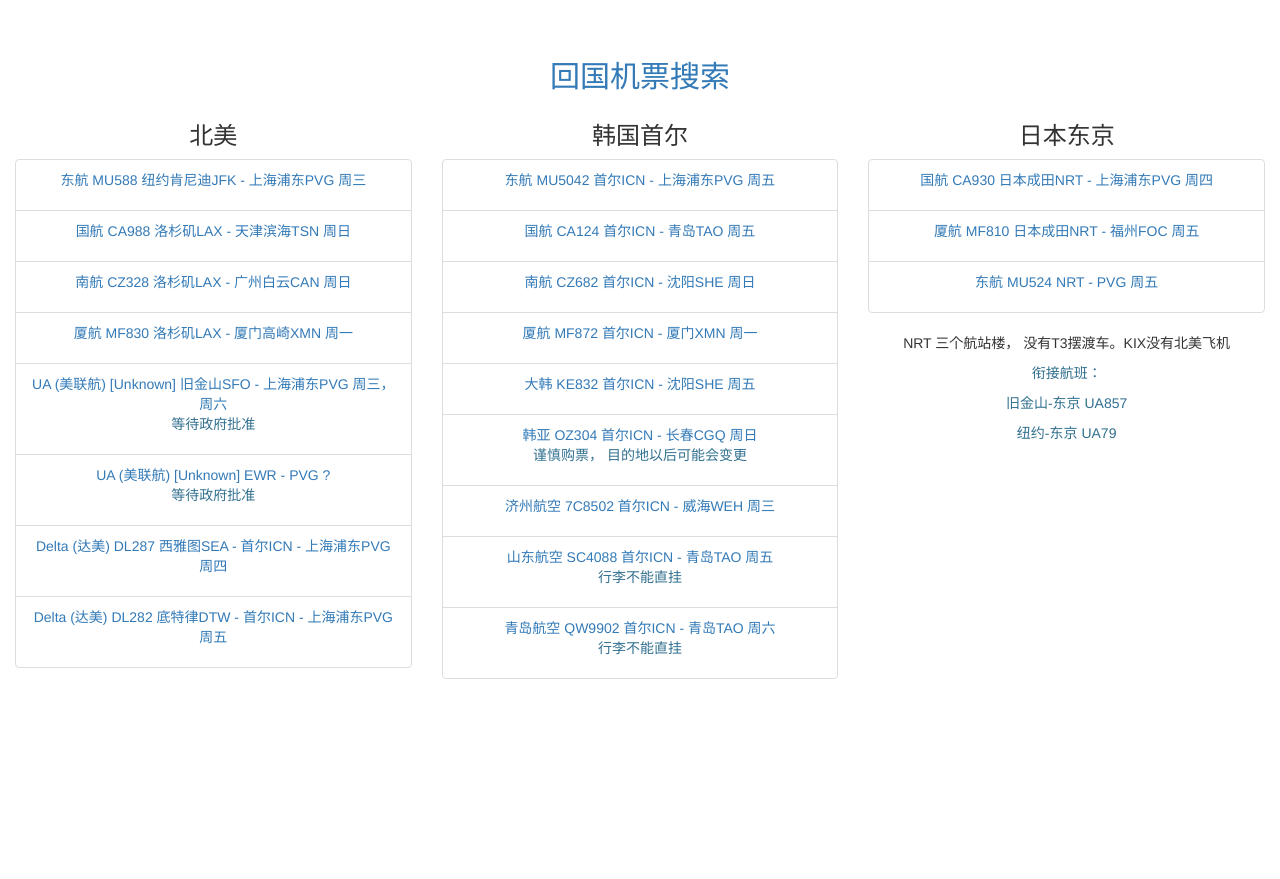
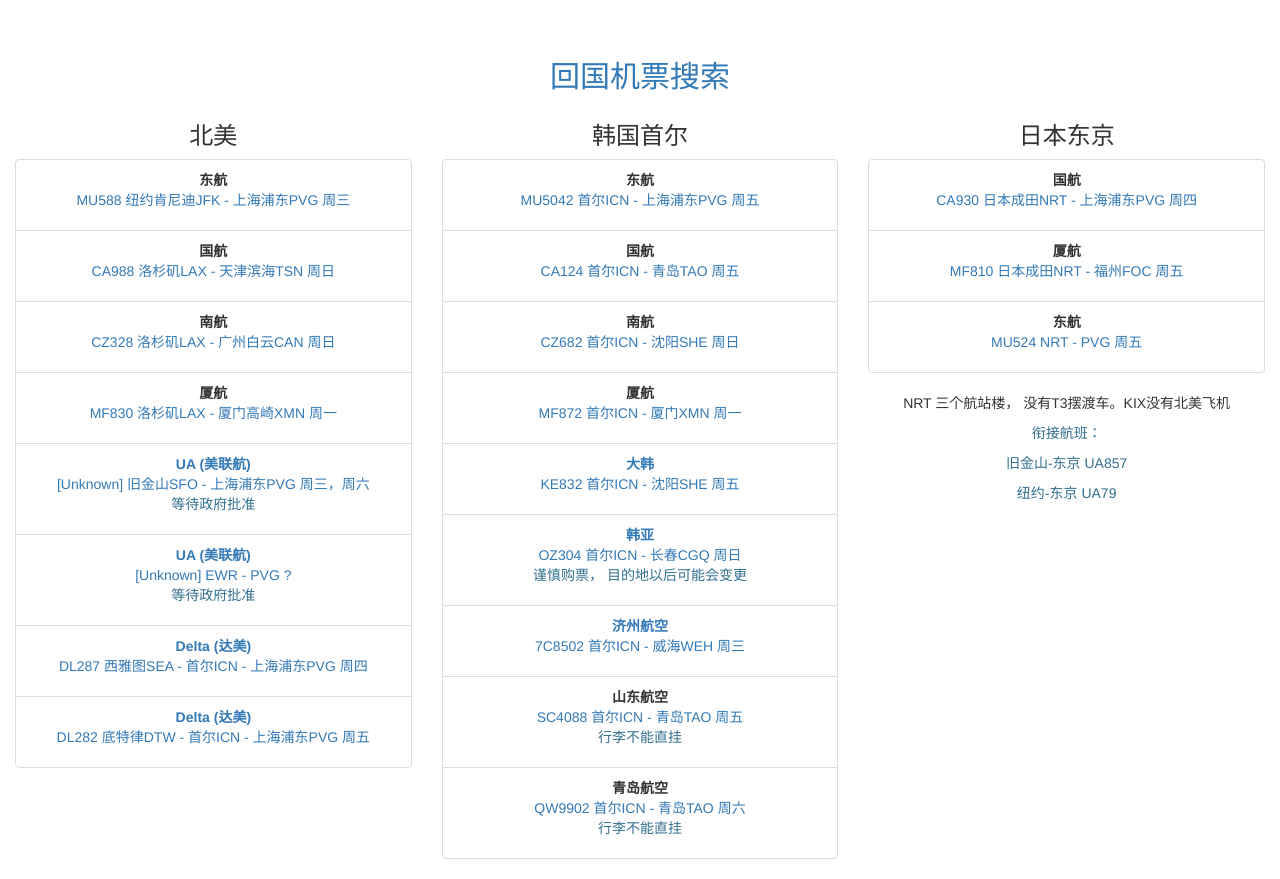
Before and after one commit to cyang019/plane-ticket-tracker, a Vue app: page / in a window 1280 px wide. Before the commit the page ends 800 px from the top, so only its background shows below. Built offline with nearby package versions, Linux system fonts and the light colour scheme.

Commit message:
color code airline names

```diff
--- a/src/components/AirlineItem.vue
+++ b/src/components/AirlineItem.vue
@@ -1,10 +1,15 @@
 <template>
   <div class="d-flex card card-body m-1 p-1 border border-primary">
     <div class="d-flex flex-row">
+      <div v-if="['国航', '南航', '厦航', '东航', '山东航空', '青岛航空'].includes(name)" class="card-text text-secondary">
+        <strong>{{name}}</strong>
+      </div>
+      <div v-else class="card-text text-primary">
+        <strong>{{name}}</strong>
+      </div>
       <a :href="searchLink" target="_blank"
         @click="incrementCount"
       >
-        <span class="card-text">{{name}} </span>
         <span class="card-text">{{flight}} </span>
         <span class="card-text">{{origCode}} - {{destCode}}</span>
         <span class="card-text"> {{date}}</span>
```
